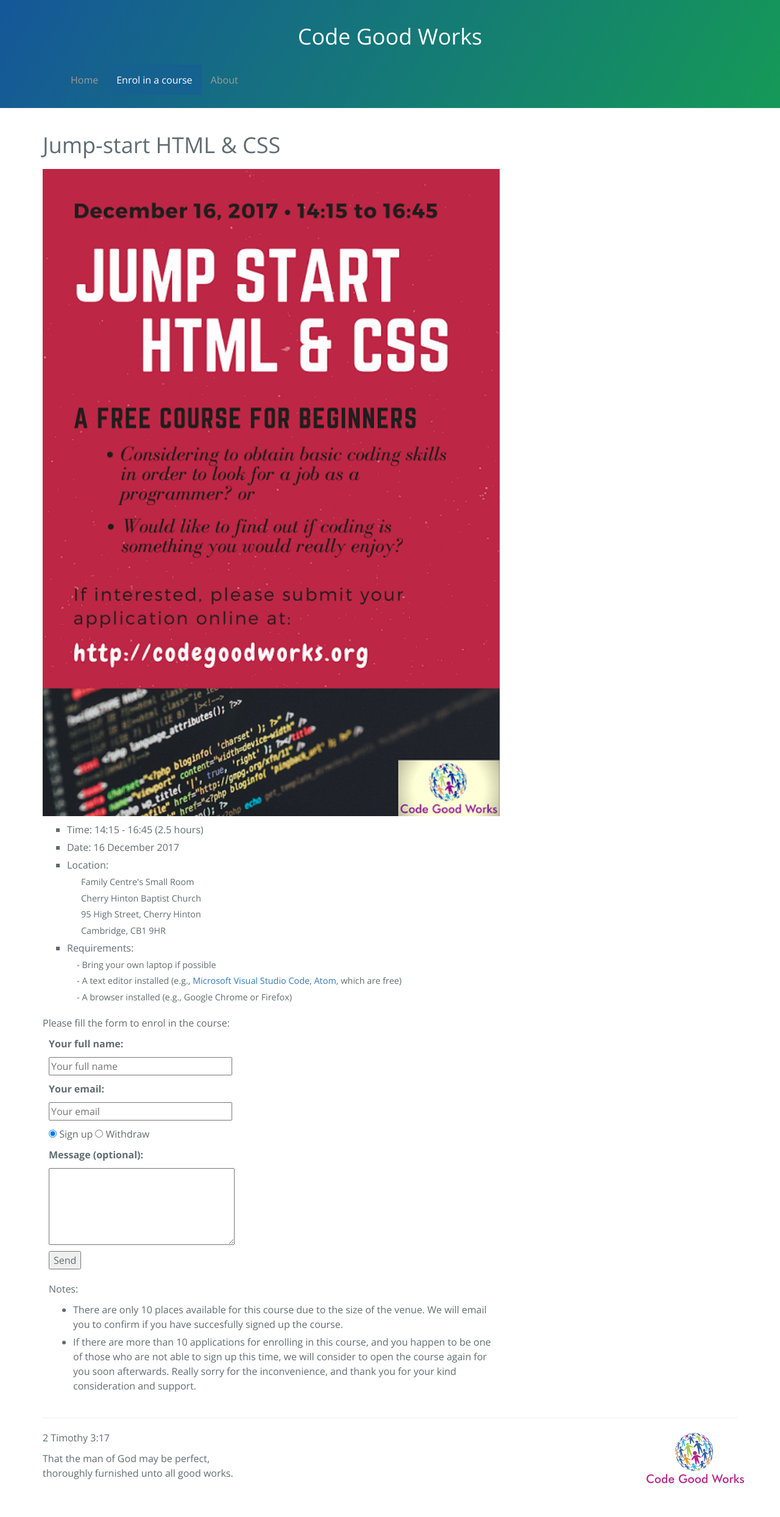
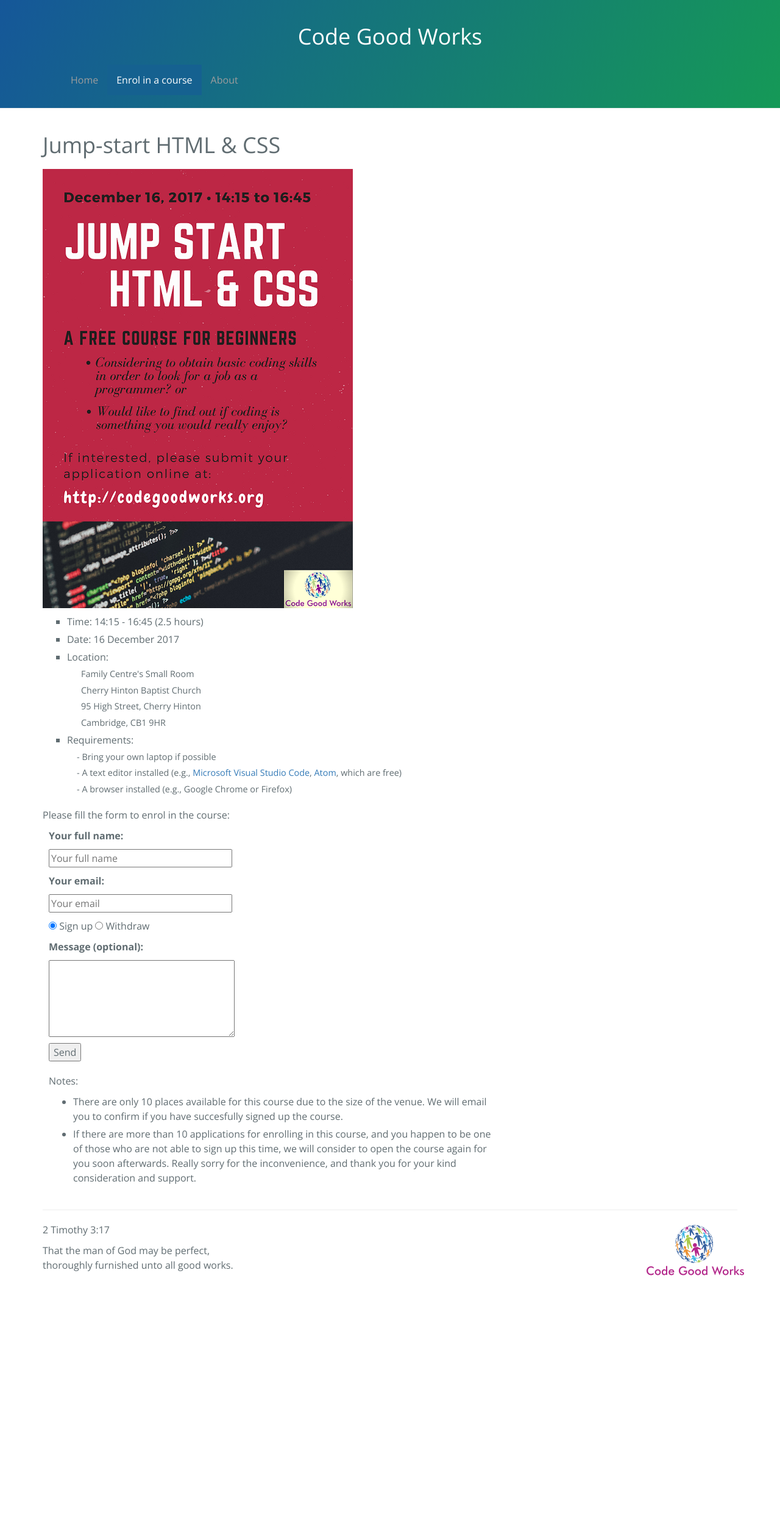
Before and after one commit to yucigou/codegoodworks, a Jekyll site: the page built from enrolment.md, in a window 1280 px wide. Shown: the whole page at 61% size. Built offline with Jekyll 4.4.1, drawn with Linux system fonts in a browser that asks for light colours; nearby versions of some CDN libraries; after the commit the page ends 2146 px from its top, so only the background shows below that.

Commit message:
Improvie image size

```diff
--- a/assets/css/style.scss
+++ b/assets/css/style.scss
@@ -234,5 +234,12 @@ ul.requirement > li:before {
 
 img.poster {
     width: 100%;
+    margin-bottom: 10px;
     height: auto;
 }
+
+@media screen and (min-width: 500px){
+	img.poster {
+	    width: auto;
+	}
+}
--- a/enrolment.md
+++ b/enrolment.md
@@ -6,7 +6,13 @@ layout: page
 ---
 
 <h1>Jump-start HTML & CSS</h1>
-<img class="poster" src="/assets/images/2017-12-16-jump-start-html-css.png">
+<!--<img class="poster" src="/assets/images/2017-12-16-jump-start-html-css.png">-->
+
+<picture>
+    <source media="(min-width: 500px)" srcset="/assets/images/2017-12-16-jump-start-html-css.png">
+    <img class="poster" src="/assets/images/2017-12-16-jump-start-html-css-mobile.png" alt="Course Poster">
+</picture>
+
 <ul class="course-info">
 <li>Time: 14:15 - 16:45 (2.5 hours)
 </li>
```
Also changed, not shown: assets/images/2017-12-16-jump-start-html-css-mobile.png (added).
